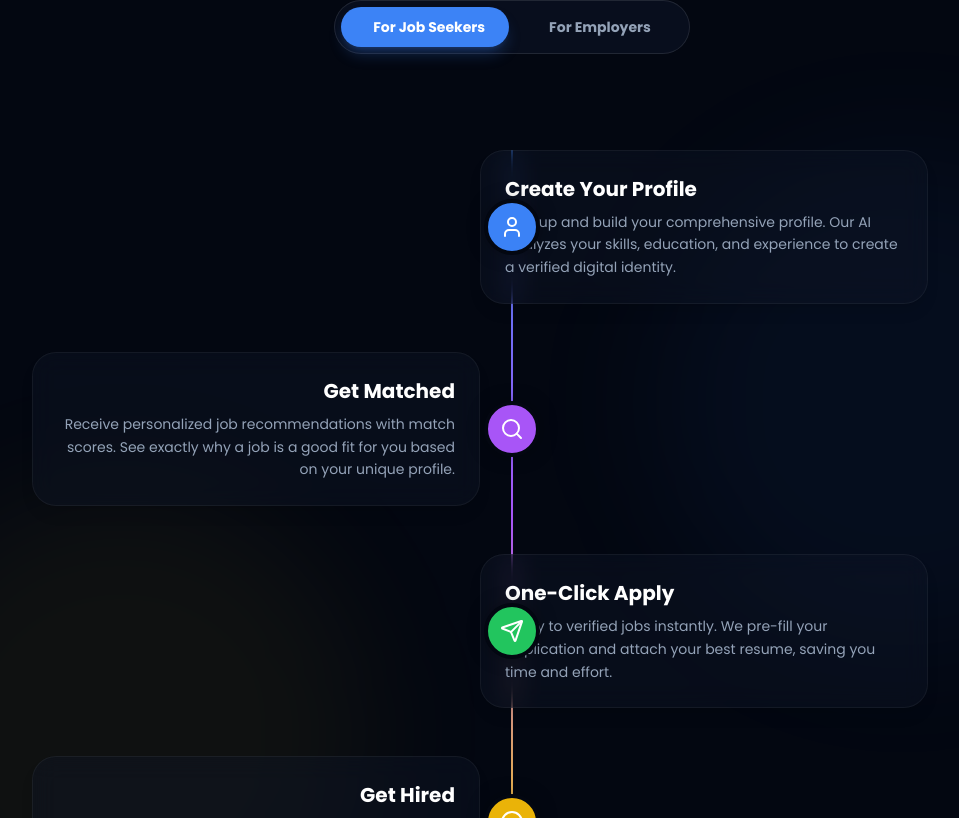
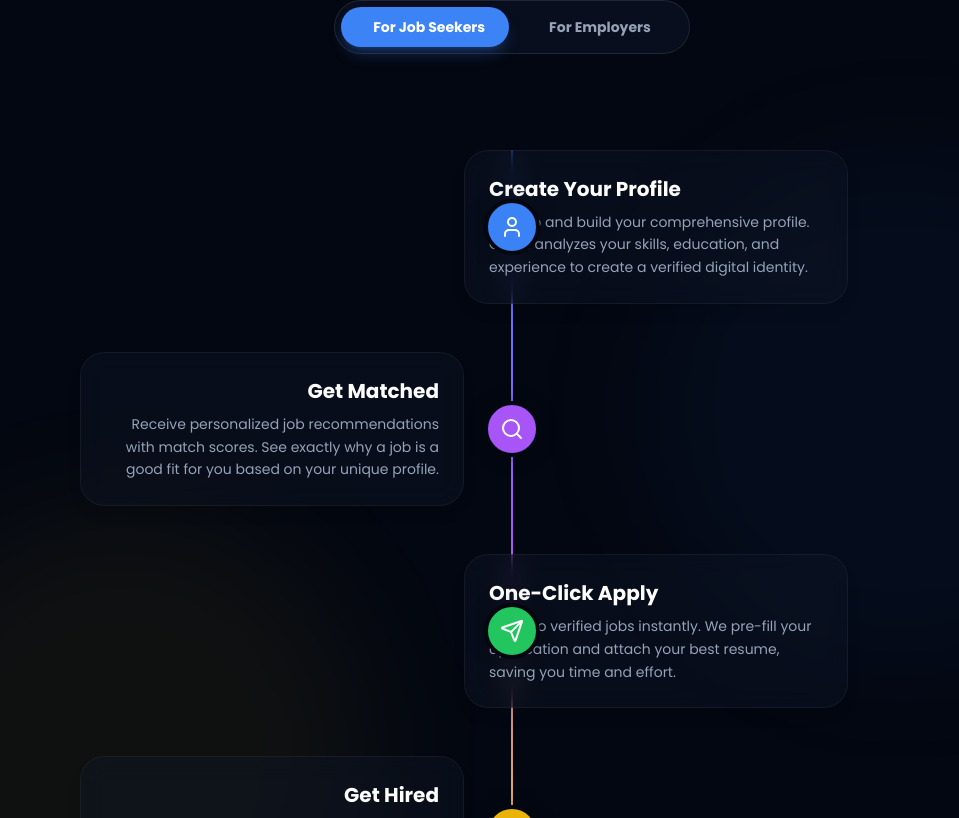
Before and after one commit to yuvasamrajyaofficial-prog/zekkers-app2, a Next.js app: page / in a window 1280 px wide. Shown: the part 2782-3600 px from the top of the page, without its empty margins (128-1087 px from the left). Built offline with nearby package versions, Linux system fonts and the light colour scheme; no server answers.

Commit message:
fix: Increase gap in How It Works to prevent overlap

```diff
--- a/src/app/landing-page-components/how-it-works-section.tsx
+++ b/src/app/landing-page-components/how-it-works-section.tsx
@@ -161,11 +161,11 @@ export default function HowItWorksSection() {
                             )}
                         >
                             {/* Content Side */}
-                            <div className="flex-1 w-full pl-16 md:pl-0 md:px-16">
+                            <div className="flex-1 w-full pl-20 md:pl-0 md:px-24">
                                 <motion.div
                                     whileHover={{ y: -5, scale: 1.02 }}
                                     className={cn(
-                                        "relative p-5 md:p-6 rounded-2xl bg-card/40 backdrop-blur-md border border-white/5 hover:border-primary/20 transition-all duration-300 group shadow-lg overflow-hidden max-w-md",
+                                        "relative p-5 md:p-6 rounded-2xl bg-card/40 backdrop-blur-md border border-white/5 hover:border-primary/20 transition-all duration-300 group shadow-lg overflow-hidden max-w-sm",
                                         index % 2 === 0 ? "mr-auto text-left" : "ml-auto text-right"
                                     )}
                                 >
```
